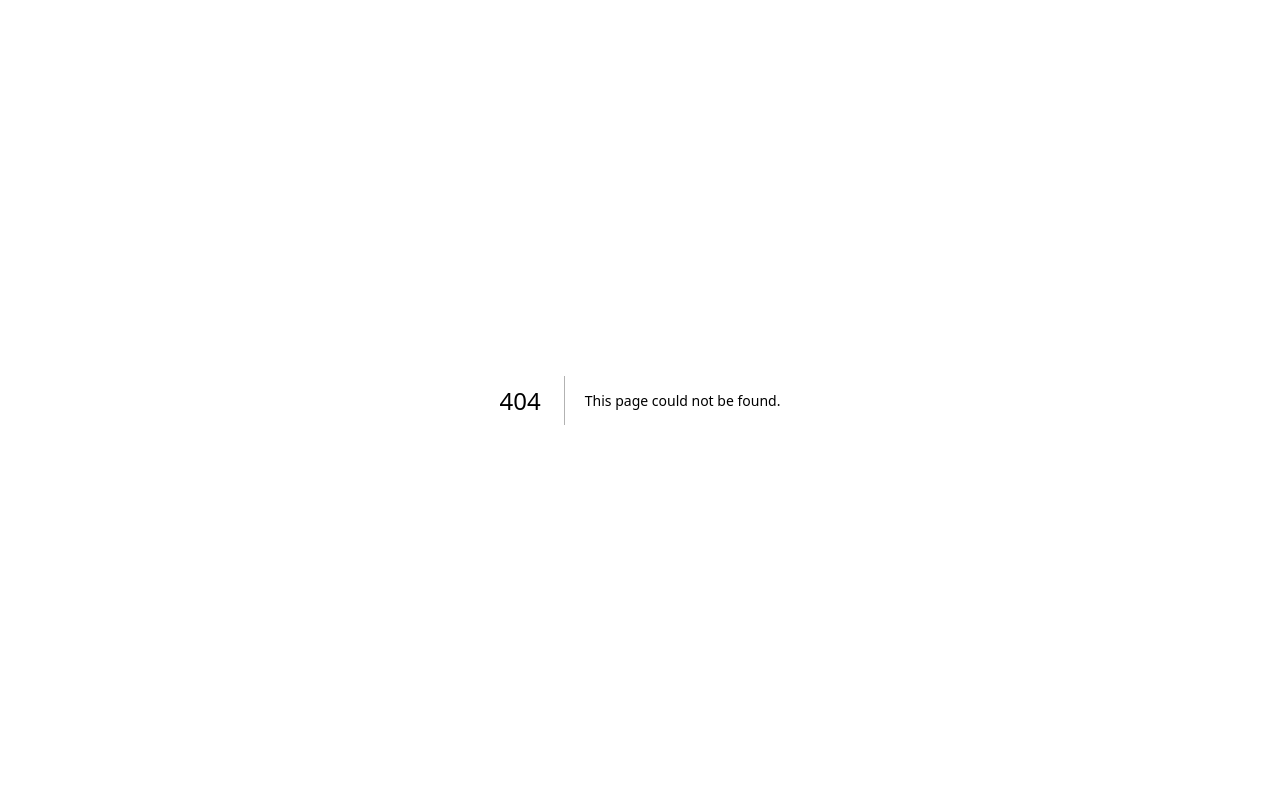
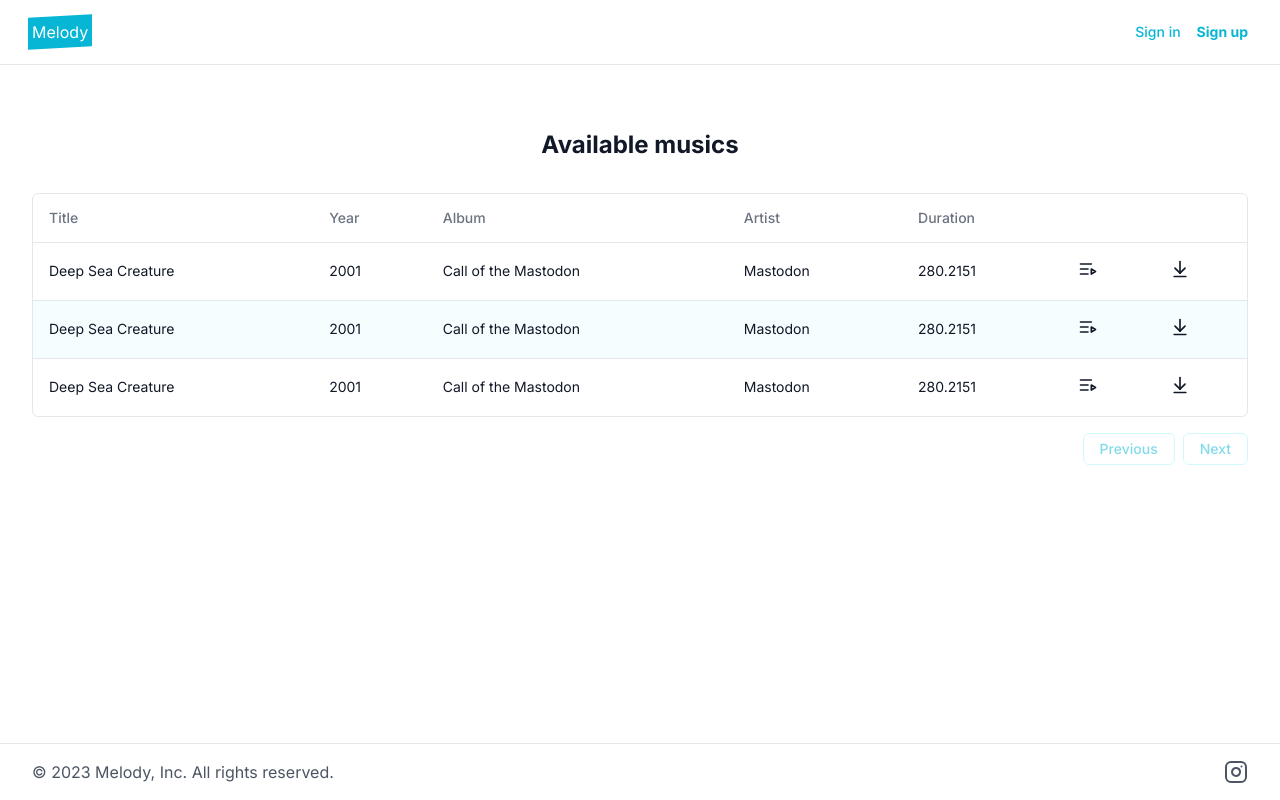
Before and after one commit to saeidghani/melody, a Next.js app: page /musics in a window 1280 px wide. Before the commit this address had no page. Built offline with nearby package versions, Linux system fonts and the light colour scheme.

Commit message:
add musics page

```diff
--- a/package.json
+++ b/package.json
@@ -13,6 +13,7 @@
     "@radix-ui/react-label": "^2.0.2",
     "@radix-ui/react-slot": "^1.0.2",
     "@radix-ui/react-toast": "^1.1.4",
+    "@tanstack/react-table": "^8.9.3",
     "@types/node": "20.5.0",
     "@types/react": "18.2.20",
     "@types/react-dom": "18.2.7",
--- /dev/null
+++ b/src/app/(music)/layout.tsx
@@ -0,0 +1,25 @@
+import { Footer } from "@/components/layout/Footer";
+import { Header } from "@/components/layout/Header";
+import { Metadata } from "next/types";
+import { ReactNode } from "react";
+
+export const metadata: Metadata = {
+  title: "Create Next App",
+  description: "Generated by create next app",
+};
+
+export default async function ShopLayout({
+  children,
+}: {
+  children: ReactNode;
+}) {
+  return (
+    <>
+      <Header />
+      <main className="min-h-[calc(100vh-122px)] text-gray-900 py-16">
+        {children}
+      </main>
+      <Footer />
+    </>
+  );
+}
--- /dev/null
+++ b/src/app/(music)/musics/DataTable.tsx
@@ -0,0 +1,118 @@
+"use client";
+import {
+  ColumnDef,
+  SortingState,
+  flexRender,
+  getCoreRowModel,
+  getPaginationRowModel,
+  getSortedRowModel,
+  useReactTable,
+} from "@tanstack/react-table";
+
+import {
+  Table,
+  TableBody,
+  TableCell,
+  TableHead,
+  TableHeader,
+  TableRow,
+} from "@/components/ui/table";
+import { Button } from "@/components/ui/button";
+import { useState } from "react";
+
+interface DataTableProps<TData, TValue> {
+  columns: ColumnDef<TData, TValue>[];
+  data: TData[];
+}
+
+export function DataTable<TData, TValue>({
+  columns,
+  data,
+}: DataTableProps<TData, TValue>) {
+  const [sorting, setSorting] = useState<SortingState>([]);
+
+  const table = useReactTable({
+    data,
+    columns,
+    getCoreRowModel: getCoreRowModel(),
+    getPaginationRowModel: getPaginationRowModel(),
+    getSortedRowModel: getSortedRowModel(),
+    onSortingChange: setSorting,
+    state: { sorting },
+  });
+
+  return (
+    <div>
+      <div className="rounded-md border">
+        <Table>
+          <TableHeader>
+            {table.getHeaderGroups().map((headerGroup) => (
+              <TableRow key={headerGroup.id}>
+                {headerGroup.headers.map((header) => {
+                  return (
+                    <TableHead key={header.id}>
+                      {header.isPlaceholder
+                        ? null
+                        : flexRender(
+                            header.column.columnDef.header,
+                            header.getContext()
+                          )}
+                    </TableHead>
+                  );
+                })}
+              </TableRow>
+            ))}
+          </TableHeader>
+          <TableBody>
+            {table.getRowModel().rows?.length ? (
+              table.getRowModel().rows.map((row) => (
+                <TableRow
+                  key={row.id}
+                  data-state={row.getIsSelected() && "selected"}
+                >
+                  {row.getVisibleCells().map((cell) => (
+                    <TableCell key={cell.id}>
+                      {flexRender(
+                        cell.column.columnDef.cell,
+                        cell.getContext()
+                      )}
+                    </TableCell>
+                  ))}
+                </TableRow>
+              ))
+            ) : (
+              <TableRow>
+                <TableCell
+                  colSpan={columns.length}
+                  className="h-24 text-center"
+                >
+                  No results.
+                </TableCell>
+              </TableRow>
+            )}
+          </TableBody>
+        </Table>
+      </div>
+      <div className="flex items-center justify-end space-x-2 py-4">
+        <Button
+          className="px-4"
+          variant="outline"
+          size="sm"
+          onClick={() => table.previousPage()}
+          disabled={!table.getCanPreviousPage()}
+        >
+          Previous
+        </Button>
+        <Button
+          className="px-4"
+          variant="outline"
+          size="sm"
+          onClick={() => table.nextPage()}
+          disabled={!table.getCanNextPage()}
+        >
+          Next
+        </Button>
+      </div>
+    </div>
+  );
+}
--- /dev/null
+++ b/src/app/(music)/musics/columns.tsx
@@ -0,0 +1,61 @@
+"use client";
+import { ColumnDef } from "@tanstack/react-table";
+import { ArrowDownToLine, ListVideo } from "lucide-react";
+
+export type Music = {
+  id: number;
+  album_name: string;
+  artist_name: string;
+  duration: string;
+  title: string;
+  year: string;
+  file: string;
+  format: string;
+};
+
+export const columns: ColumnDef<Music>[] = [
+  {
+    accessorKey: "title",
+    header: "Title",
+  },
+  {
+    accessorKey: "year",
+    header: "Year",
+  },
+  {
+    accessorKey: "album_name",
+    header: "Album",
+  },
+  {
+    accessorKey: "artist_name",
+    header: "Artist",
+  },
+  {
+    accessorKey: "duration",
+    header: "Duration",
+  },
+  {
+    id: "playlist",
+    cell: ({ row }) => {
+      const music = row.original;
+
+      return (
+        <button>
+          <ListVideo size={20} />
+        </button>
+      );
+    },
+  },
+  {
+    id: "download",
+    cell: ({ row }) => {
+      const music = row.original;
+
+      return (
+        <button>
+          <ArrowDownToLine size={20} />
+        </button>
+      );
+    },
+  },
+];
--- /dev/null
+++ b/src/app/(music)/musics/page.tsx
@@ -0,0 +1,51 @@
+import { Container } from "@/components/common/Container";
+import { DataTable } from "./DataTable";
+import { columns } from "./columns";
+
+const data = [
+  {
+    id: 1,
+    album_name: "Call of the Mastodon",
+    artist_name: "Mastodon",
+    duration: "280.2151",
+    title: "Deep Sea Creature",
+    year: "2001",
+    file: "http://example.com/song/download/1",
+    format: "mp3",
+  },
+  {
+    id: 2,
+    album_name: "Call of the Mastodon",
+    artist_name: "Mastodon",
+    duration: "280.2151",
+    title: "Deep Sea Creature",
+    year: "2001",
+    file: "http://example.com/song/download/1",
+    format: "mp3",
+  },
+  {
+    id: 3,
+    album_name: "Call of the Mastodon",
+    artist_name: "Mastodon",
+    duration: "280.2151",
+    title: "Deep Sea Creature",
+    year: "2001",
+    file: "http://example.com/song/download/1",
+    format: "mp3",
+  },
+];
+
+export default function MusicsPage() {
+  return (
+    <section id="musics" aria-label="musics">
+      <Container>
+        <h1 className="text-2xl font-bold mb-6 text-center">
+          Available musics
+        </h1>
+        <ul className="mt-8">
+          <DataTable columns={columns} data={data} />
+        </ul>
+      </Container>
+    </section>
+  );
+}
--- /dev/null
+++ b/src/app/(music)/playlists/page.tsx
@@ -0,0 +1,5 @@
+import React from "react";
+
+export default function PlaylistsPage() {
+  return <div>page</div>;
+}
--- a/src/app/layout.tsx
+++ b/src/app/layout.tsx
@@ -1,22 +1,22 @@
-import './globals.css'
-import type { Metadata } from 'next'
-import { Inter } from 'next/font/google'
+import "./globals.css";
+import type { Metadata } from "next";
+import { Inter } from "next/font/google";
 
-const inter = Inter({ subsets: ['latin'] })
+const inter = Inter({ subsets: ["latin"] });
 
 export const metadata: Metadata = {
-  title: 'Create Next App',
-  description: 'Generated by create next app',
-}
+  title: "Melody",
+  description: "collection of the most popular musics",
+};
 
 export default function RootLayout({
   children,
 }: {
-  children: React.ReactNode
+  children: React.ReactNode;
 }) {
   return (
     <html lang="en">
       <body className={inter.className}>{children}</body>
     </html>
-  )
+  );
 }
--- a/src/components/landing/StartButton.tsx
+++ b/src/components/landing/StartButton.tsx
@@ -3,11 +3,10 @@
 import { routes } from "@/constants";
 
 export async function StartButton() {
-  const isAuth = false;
-
+  const isAuth = true;
   return (
     <Link
-      href={isAuth ? "#discover" : routes.auth.signup}
+      href={isAuth ? routes.music.musics : routes.auth.signup}
       variant="default"
       className="group inline-flex items-center px-4 py-1.5
                  font-semibold transition"
--- /dev/null
+++ b/src/components/ui/table.tsx
@@ -0,0 +1,117 @@
+import * as React from "react";
+
+import { cn } from "@/lib";
+
+const Table = React.forwardRef<
+  HTMLTableElement,
+  React.HTMLAttributes<HTMLTableElement>
+>(({ className, ...props }, ref) => (
+  <div className="w-full overflow-auto">
+    <table
+      ref={ref}
+      className={cn("w-full caption-bottom text-sm", className)}
+      {...props}
+    />
+  </div>
+));
+Table.displayName = "Table";
+
+const TableHeader = React.forwardRef<
+  HTMLTableSectionElement,
+  React.HTMLAttributes<HTMLTableSectionElement>
+>(({ className, ...props }, ref) => (
+  <thead ref={ref} className={cn("[&_tr]:border-b", className)} {...props} />
+));
+TableHeader.displayName = "TableHeader";
+
+const TableBody = React.forwardRef<
+  HTMLTableSectionElement,
+  React.HTMLAttributes<HTMLTableSectionElement>
+>(({ className, ...props }, ref) => (
+  <tbody
+    ref={ref}
+    className={cn("[&_tr:last-child]:border-0", className)}
+    {...props}
+  />
+));
+TableBody.displayName = "TableBody";
+
+const TableFooter = React.forwardRef<
+  HTMLTableSectionElement,
+  React.HTMLAttributes<HTMLTableSectionElement>
+>(({ className, ...props }, ref) => (
+  <tfoot
+    ref={ref}
+    className={cn("bg-primary font-medium text-primary-500", className)}
+    {...props}
+  />
+));
+TableFooter.displayName = "TableFooter";
+
+const TableRow = React.forwardRef<
+  HTMLTableRowElement,
+  React.HTMLAttributes<HTMLTableRowElement>
+>(({ className, ...props }, ref) => (
+  <tr
+    ref={ref}
+    className={cn(
+      `border-b transition-colors hover:bg-gray/50
+       data-[state=selected]:bg-gray even:bg-primary-50/50
+     `,
+      className
+    )}
+    {...props}
+  />
+));
+TableRow.displayName = "TableRow";
+
+const TableHead = React.forwardRef<
+  HTMLTableCellElement,
+  React.ThHTMLAttributes<HTMLTableCellElement>
+>(({ className, ...props }, ref) => (
+  <th
+    ref={ref}
+    className={cn(
+      `h-12 px-4 text-left align-middle font-medium
+       text-gray-500 [&:has([role=checkbox])]:pr-0`,
+      className
+    )}
+    {...props}
+  />
+));
+TableHead.displayName = "TableHead";
+
+const TableCell = React.forwardRef<
+  HTMLTableCellElement,
+  React.TdHTMLAttributes<HTMLTableCellElement>
+>(({ className, ...props }, ref) => (
+  <td
+    ref={ref}
+    className={cn("p-4 align-middle [&:has([role=checkbox])]:pr-0", className)}
+    {...props}
+  />
+));
+TableCell.displayName = "TableCell";
+
+const TableCaption = React.forwardRef<
+  HTMLTableCaptionElement,
+  React.HTMLAttributes<HTMLTableCaptionElement>
+>(({ className, ...props }, ref) => (
+  <caption
+    ref={ref}
+    className={cn("mt-4 text-sm text-gray-500", className)}
+    {...props}
+  />
+));
+TableCaption.displayName = "TableCaption";
+
+export {
+  Table,
+  TableHeader,
+  TableBody,
+  TableFooter,
+  TableHead,
+  TableRow,
+  TableCell,
+  TableCaption,
+};
--- a/src/constants/routes.ts
+++ b/src/constants/routes.ts
@@ -4,4 +4,8 @@
     signin: "/signin",
     signup: "/signup",
   },
+  music: {
+    musics: "/musics",
+    playlist: "/playlists",
+  },
 };
```
Also changed, not shown: 1 other file (tests, documents, lock files or other folders).
